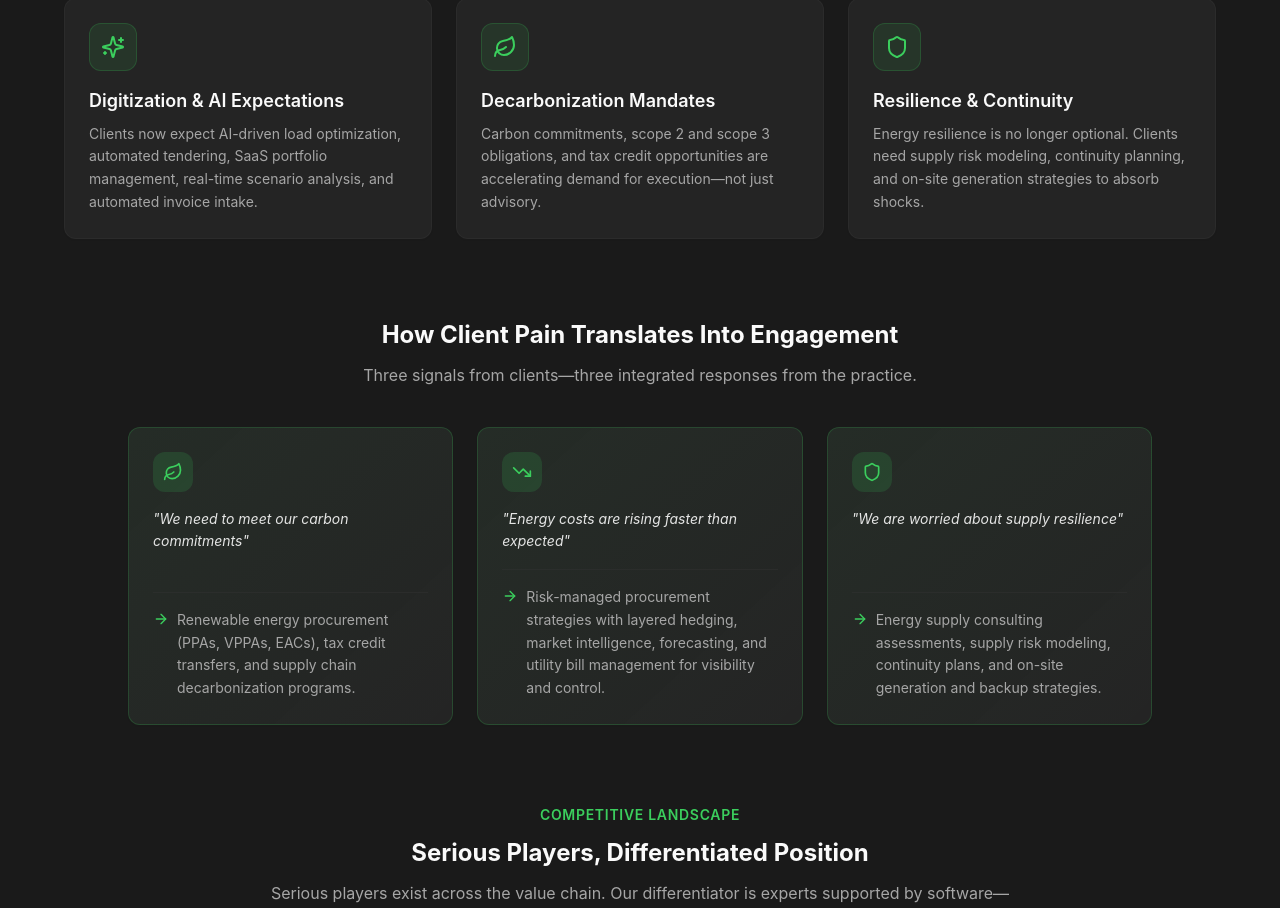
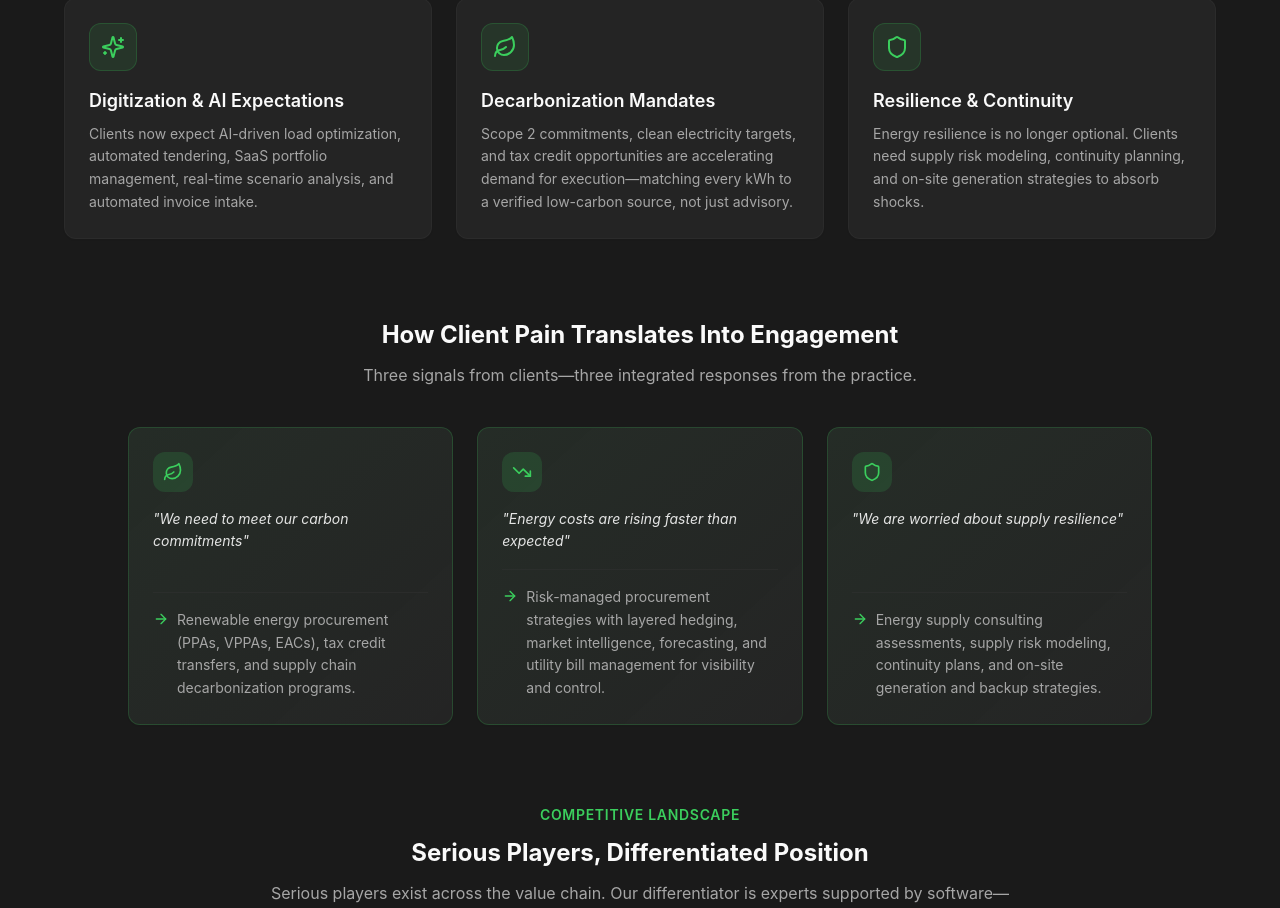
Before and after one commit to julienpicaud-se/new-2026-energy-supply-ra-trasnformation_to-share, a React (Vite) app: page / in a window 1280 px wide. Shown: the part 5100-6008 px from the top of the page. Built offline with nearby package versions, Linux system fonts and the light colour scheme.

Commit message:
Changes
Co-authored-by: julienpicaud-se <235715501+julienpicaud-se@users.noreply.github.com>

```diff
--- a/src/data/playbook-data.ts
+++ b/src/data/playbook-data.ts
@@ -691,7 +691,7 @@ export const marketDynamics = {
     {
       id: "decarbonization",
       title: "Decarbonization Mandates",
-      description: "Carbon commitments, scope 2 and scope 3 obligations, and tax credit opportunities are accelerating demand for execution—not just advisory.",
+      description: "Scope 2 commitments, clean electricity targets, and tax credit opportunities are accelerating demand for execution—matching every kWh to a verified low-carbon source, not just advisory.",
       icon: "Leaf",
     },
     {
```
